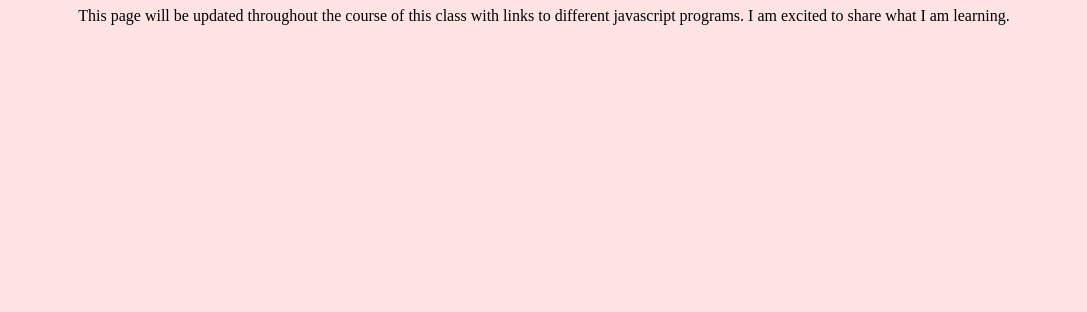
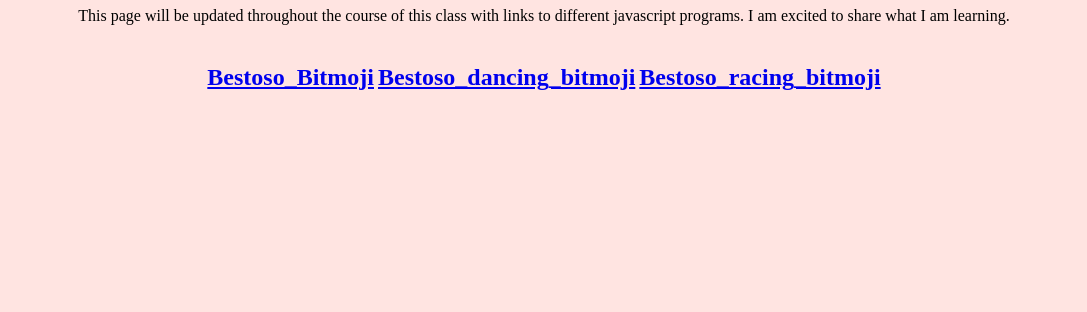
Before and after one commit to lillybestoso/lillybestoso.github.io, a plain HTML site: page javascripts.html in a window 1280 px wide. Shown: the part 488-800 px from the top of the page, without its empty margins (96-1183 px from the left). Drawn offline with Linux system fonts and the light colour scheme; a script that the page names is missing.

Commit message:
Add files via upload

```diff
--- a/javascripts.html
+++ b/javascripts.html
@@ -23,5 +23,15 @@
         I am excited to share what I am learning.</p>
     </div>
 
+<table align = "center">
+    <tr>
+    <td><h2><a href="https://www.khanacademy.org/computer-programming/bestoso_bitmoji/6276544169033728">Bestoso_Bitmoji</a></h2><script src="https://www.khanacademy.org/computer-programming/bestoso_bitmoji/6276544169033728/embed.js?editor=no&buttons=no&author=no&embed=yes"></script></a></td>
+
+    <td><h2><a href="https://www.khanacademy.org/computer-programming/bestoso_dancing_bitmoji/6158925969539072">Bestoso_dancing_bitmoji</a></h2><script src="https://www.khanacademy.org/computer-programming/bestoso_dancing_bitmoji/6158925969539072/embed.js?editor=no&buttons=no&author=no&embed=yes"></script></a></td>
+
+    <td><h2><a href="https://www.khanacademy.org/computer-programming/bestoso_racing_bitmoji/5037759703859200">Bestoso_racing_bitmoji</a></h2><script src="https://www.khanacademy.org/computer-programming/bestoso_racing_bitmoji/5037759703859200/embed.js?editor=no&buttons=no&author=no&embed=yes"></script></a></td>
+
+    </tr>
+</table>
 </body>
 </html>
```
Also changed, not shown: npd-logo.jpeg (added), rhs-logo.jpeg (added), 1 other file.
